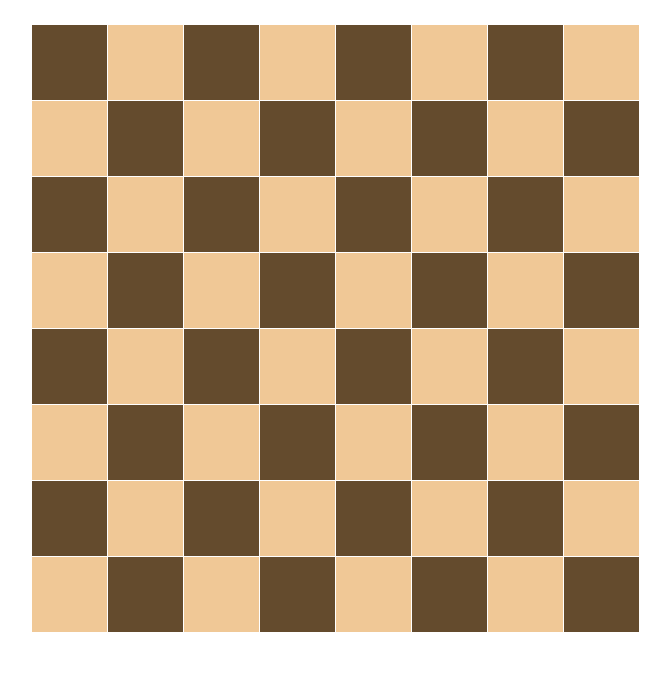
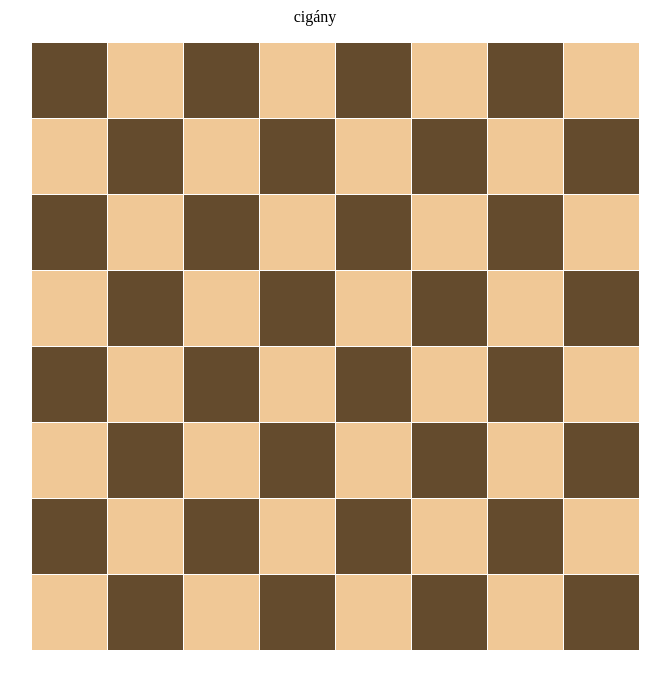
Before and after one commit to KrupanszkyMarcell/jobbmintNorbi-sakk, a plain HTML site: page index.html in a window 1280 px wide. Shown: the whole page, without its empty margins (325-995 px from the left). Drawn offline with Linux system fonts and the light colour scheme.

Commit message:
probacommit

```diff
--- a/index.html
+++ b/index.html
@@ -8,6 +8,7 @@
     <title></title>
 </head>
 <body>
+    cigány
     <ul>
         <div class="divv" id="row8">
             <li class="square" id="b801">Brook</li>
```
